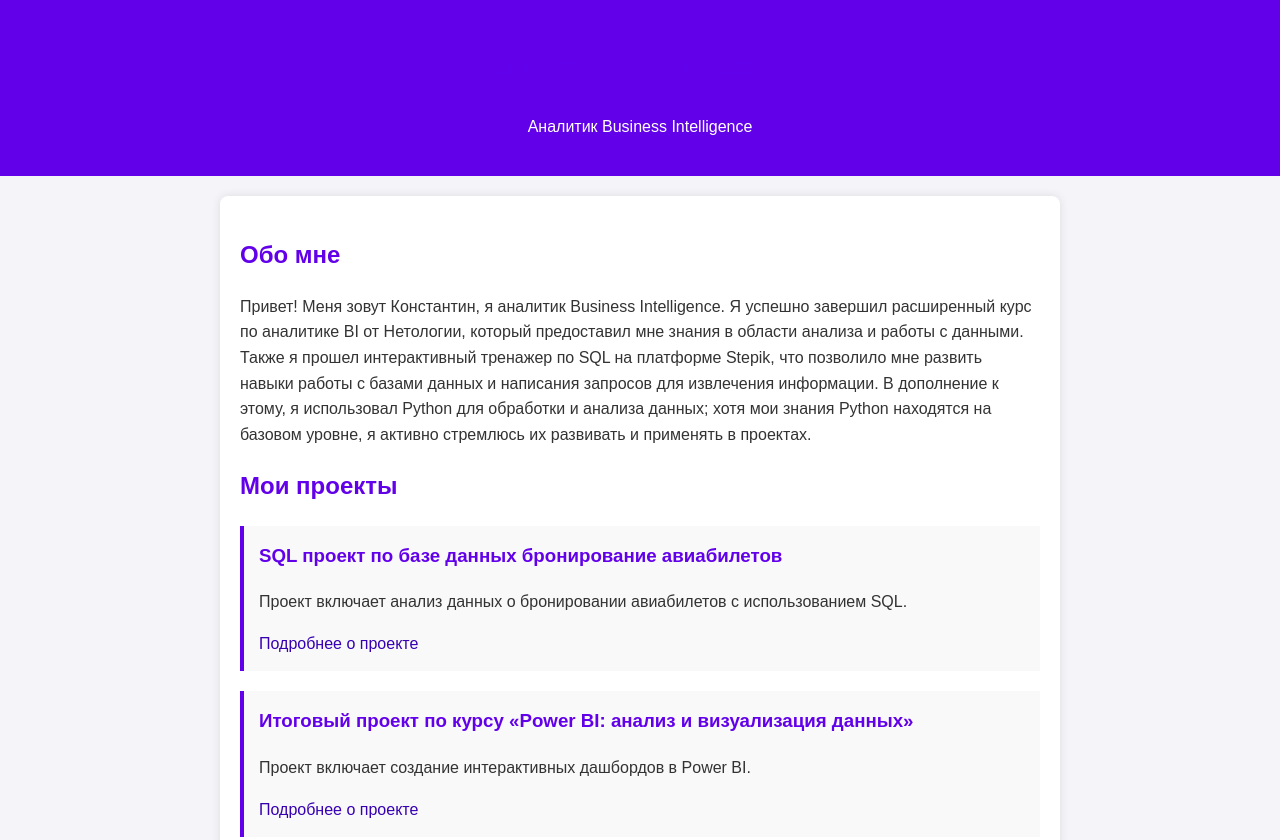
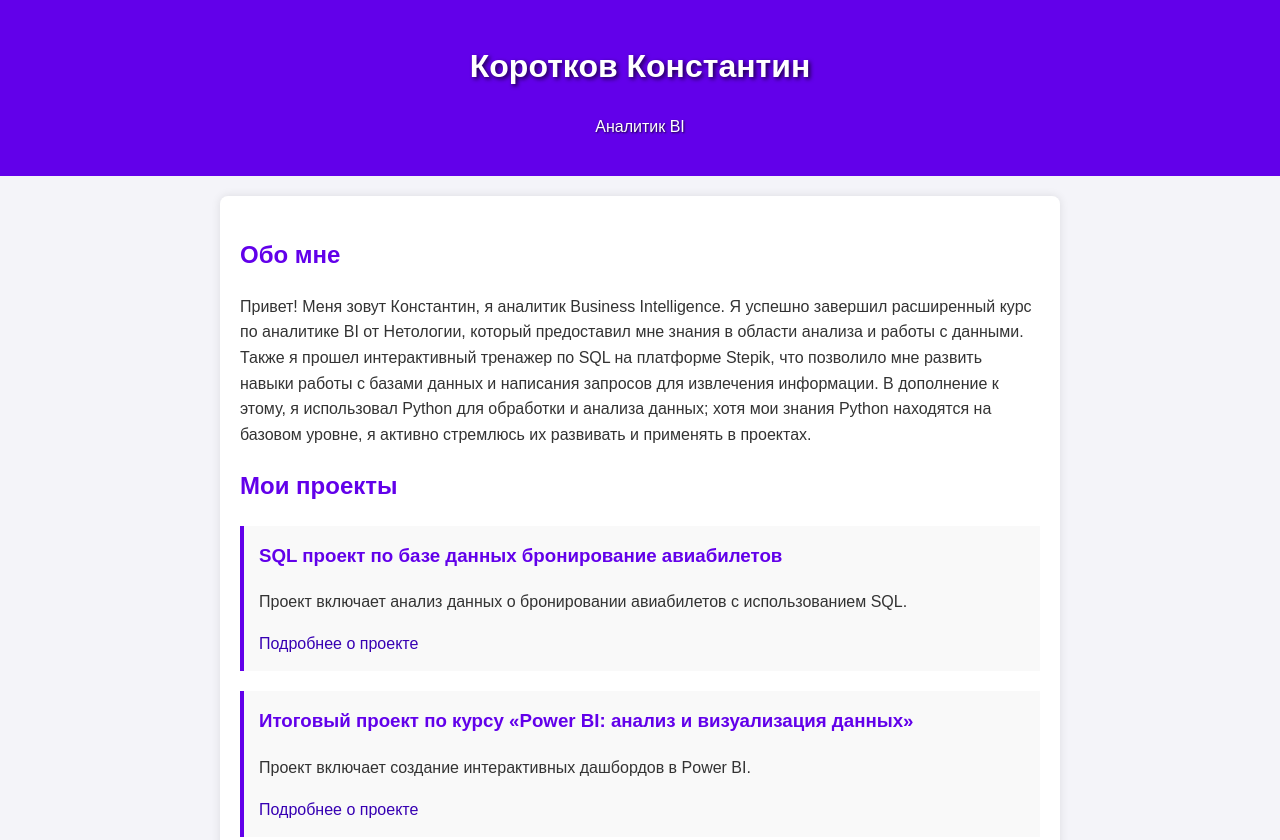
Before and after one commit to Kor-Konstantin/Kor-Konstantin.github.io, a plain HTML site: page index.html in a window 1280 px wide. Shown: the top 840 px of the page. Drawn offline with Linux system fonts and the light colour scheme.

Commit message:
Update index.html

```diff
--- a/index.html
+++ b/index.html
@@ -57,9 +57,9 @@
 </head>
 <body>
     <header>
-        <h1>Коротков Константин</h1>
-        <p>Аналитик Business Intelligence</p>
-    </header>
+    <h1 style="color: white; text-shadow: 2px 2px 4px rgba(0, 0, 0, 0.7);">Коротков Константин</h1>
+    <p style="color: white; text-shadow: 1px 1px 2px rgba(0, 0, 0, 0.7);">Аналитик BI</p>
+</header>
     <div class="container">
         <section id="about">
             <h2>Обо мне</h2>
```
